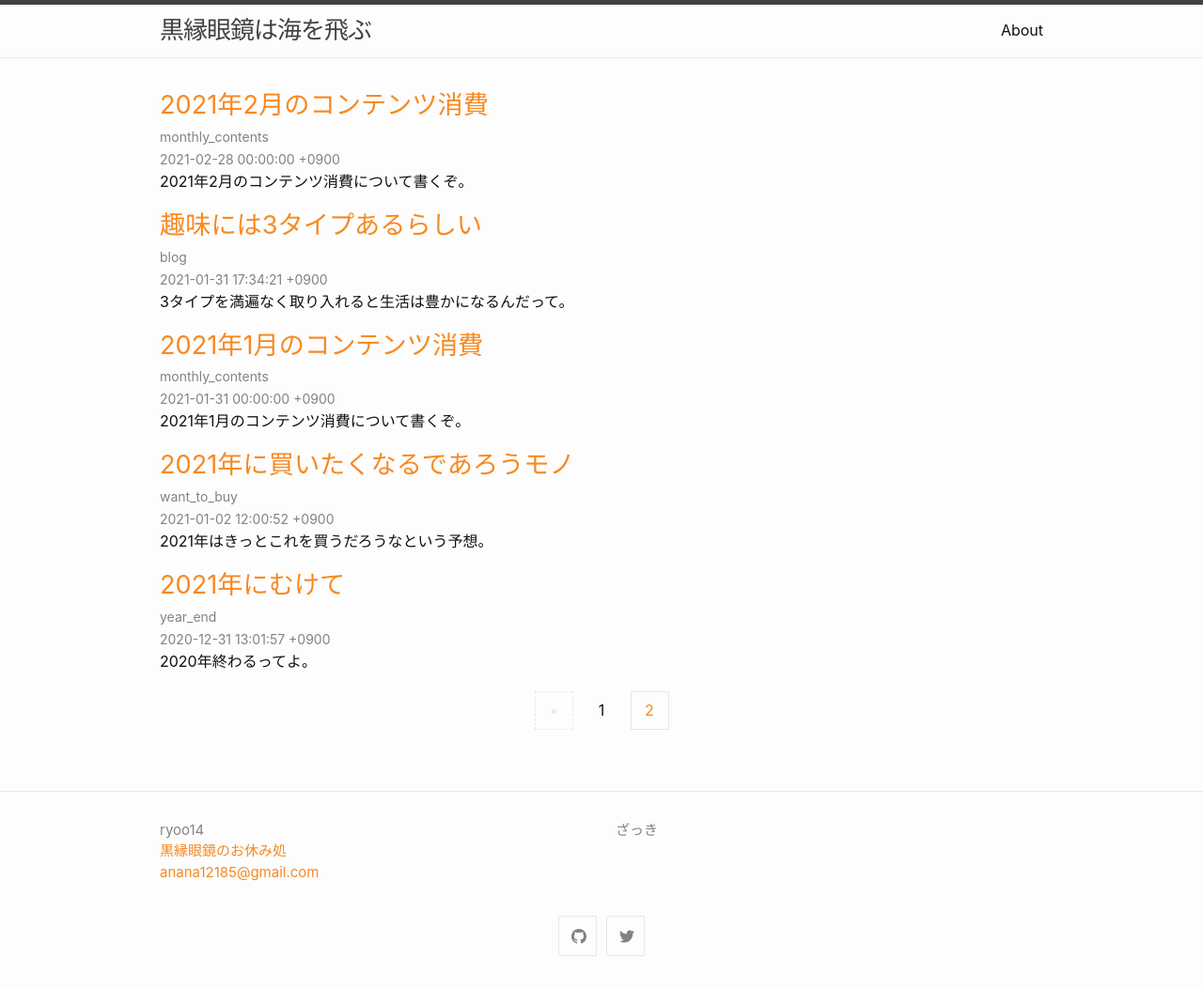
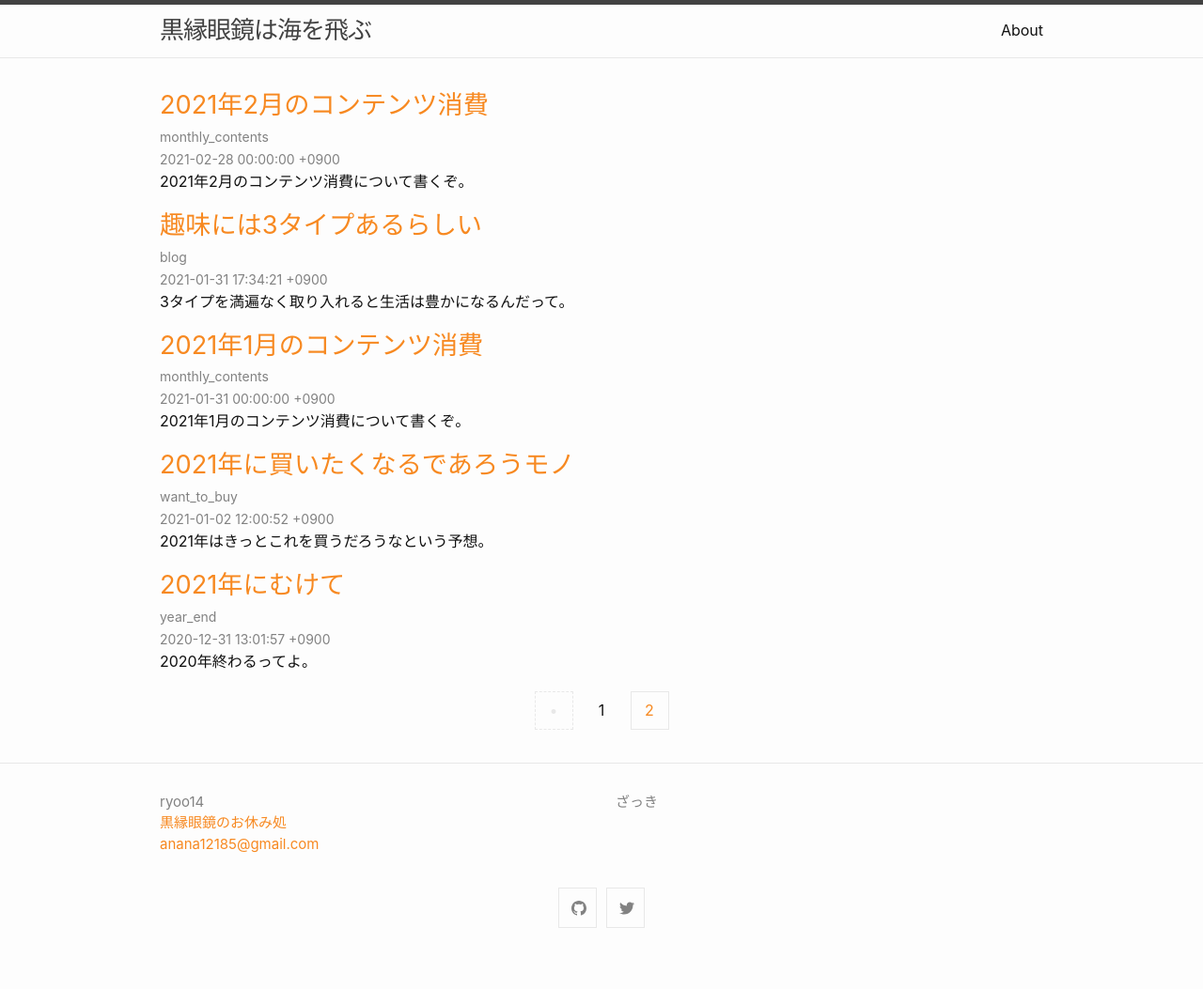
Before and after one commit to ryoo14/blog_ryoo_cc, a Jekyll site: the page built from index.html, in a window 1280 px wide. Shown: the whole page at 94% size. Built offline with Jekyll 4.4.1, drawn with Linux system fonts in a browser that asks for light colours; the list of posts is cut into pages by our own code; after the commit the page ends 1023 px from its top, so only the background shows below that.

Commit message:
change padding-bottom for page-content.

```diff
--- a/_sass/minima/custom-styles.scss
+++ b/_sass/minima/custom-styles.scss
@@ -13,6 +13,10 @@ h2 {
   padding: 0em 0.3em;/*上下 左右の余白*/
   color: #494949;/*文字色*/
   border-left: solid 5px #f79821;/*左線*/
+}
+
+.page-content {
+  padding-bottom: 0;
 }
 
 .post-title {
```
